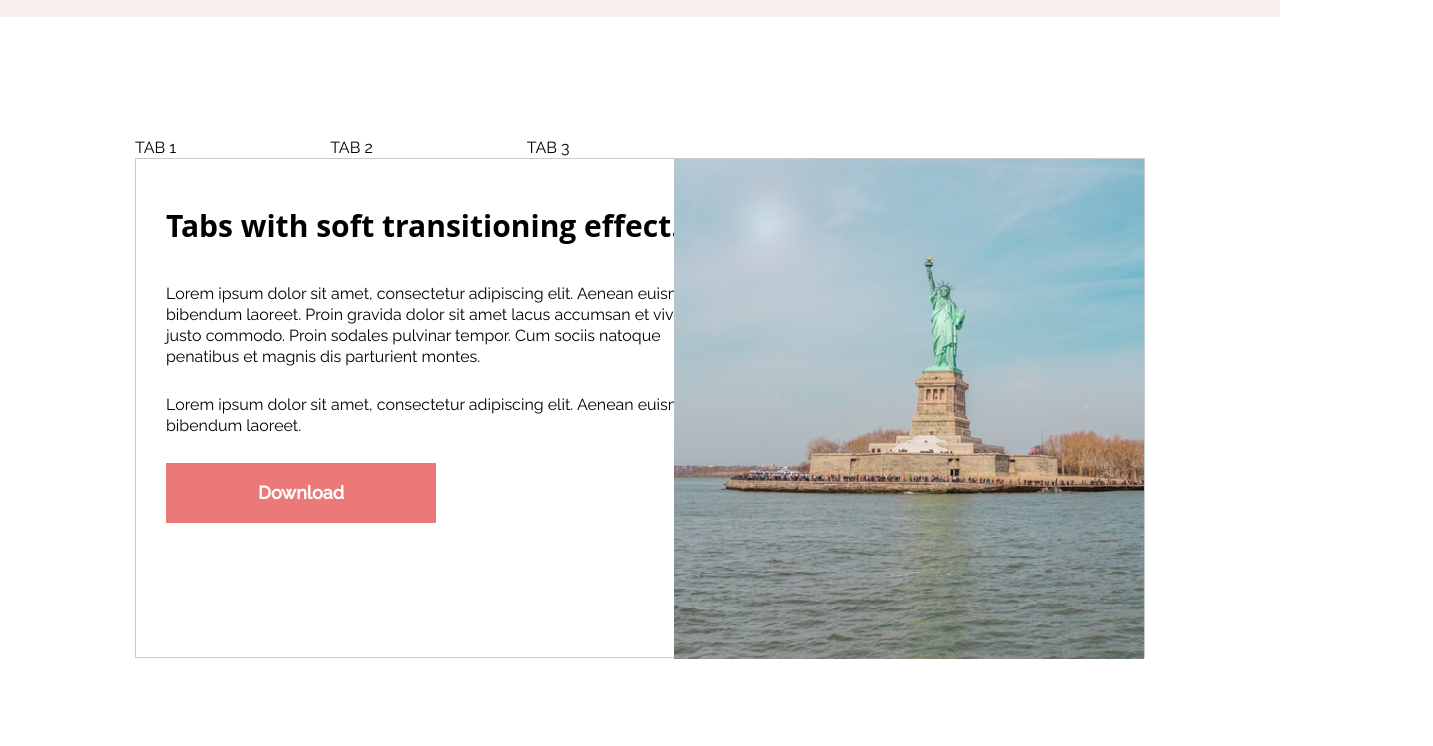
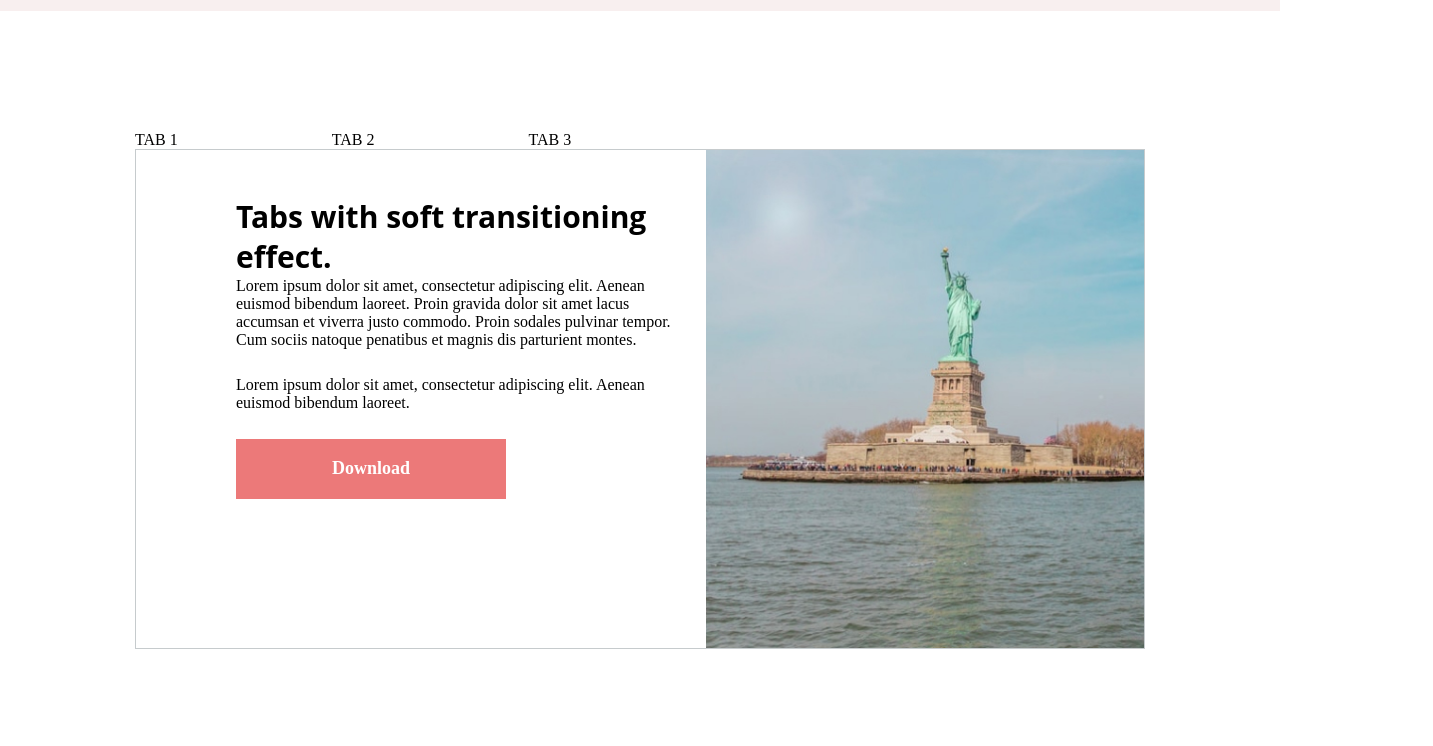
Before and after one commit to marinelloo/TMS-FE24, a plain HTML site: page index.html in a window 1280 px wide. Shown: the part 1195-1941 px from the top of the page, 1433 px wide, since content can reach past the window. Drawn offline with Linux system fonts and the light colour scheme.

Commit message:
update tabs sections

```diff
--- a/css/styles.css
+++ b/css/styles.css
@@ -2,6 +2,7 @@
     box-sizing: border-box;
 }
 
+<<<<<<< Updated upstream
 body {
     font: normal 400 18px/21px 'Raleway', sans-serif;
     background-color: white;
@@ -211,27 +212,25 @@ h4, .title4 {
 
 .tabs-content{
     border: 1px solid #C6CBCD;
-    position: relative;
     height: 500px;
-    padding-left: 30px;
+    padding-left: 100px;
+    display: flex;
+    flex-grow: 1;;
 }
 
 .tabs-content__title {
-    width: 570px;
-    height: 124px;
     padding-top: 47px;
 }
 
 .tabs-content__text, .tabs-content__text2 {
-    width: 570px;
     margin-bottom: 27px;
 }
 
 .tabs-content__image {
     aspect-ratio: 470/500;
-    position: absolute;
-    top: 0;
-    right: 0;
+    flex-shrink: 0;
+    object-fit: cover;
+    padding-left: 30px;
 }
 
 /*Awesome section*/
@@ -490,3 +489,19 @@ h4, .title4 {
 .footer__copyright {
     color: rgba(255, 255, 255, 0.5);;
 }
+=======
+.container {
+    max-width: 1200px;
+    padding: 0 15px;
+    margin: 0 auto;
+}
+
+/* .grass-base {
+    width: 450px;
+    height: 300px;
+    background: rgb(6, 107, 6);
+    border-radius: 100px / 50px;
+    position: relative;
+
+  } */
+>>>>>>> Stashed changes
--- a/index.html
+++ b/index.html
@@ -5,8 +5,8 @@
     <meta http-equiv="X-UA-Compatible" content="IE=edge">
     <meta name="viewport" content="width=device-width, initial-scale=1.0">
     <link href="https://fonts.googleapis.com/css2?family=Raleway:wght@400;500&display=swap" rel="stylesheet">
+    <link rel="stylesheet" href="./css/reset.css">
     <link rel="stylesheet" href="./css/styles.css">
-    <link rel="stylesheet" href="./css/reset.css">
     <title>Axit</title>
 </head>
 <body>
@@ -80,6 +80,7 @@
                         </ul>
                     </div>
                     <div class="tabs-content">
+                        <div class="tabs-content__left">
                             <h3 class="title3 tabs-content__title">Tabs with soft transitioning effect.</h3>
                             <p class="tabs-content__text">Lorem ipsum dolor sit amet, consectetur adipiscing elit. Aenean euismod bibendum laoreet. Proin gravida dolor sit amet lacus accumsan et viverra justo commodo. Proin sodales pulvinar tempor. Cum sociis natoque
                                 penatibus et magnis dis parturient montes.
@@ -88,6 +89,7 @@
                             bibendum laoreet.
                             </p>
                             <a href="#" title="Download" class= "button">Download</a>
+                        </div>
                         <img src="/images/large_image1.jpg" alt="Large Image" class="tabs-content__image">
                     </div>
                 </div>
```
Lines whose indentation alone changed are shown as unchanged.
